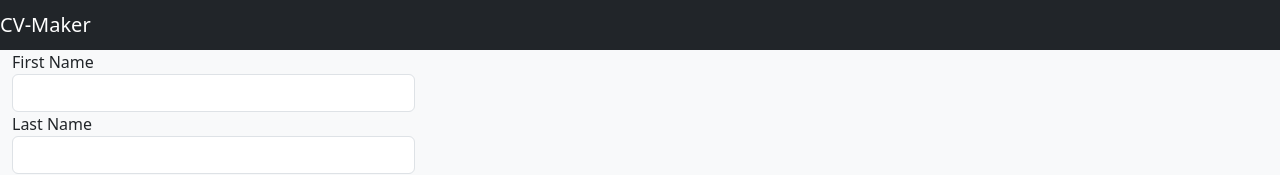
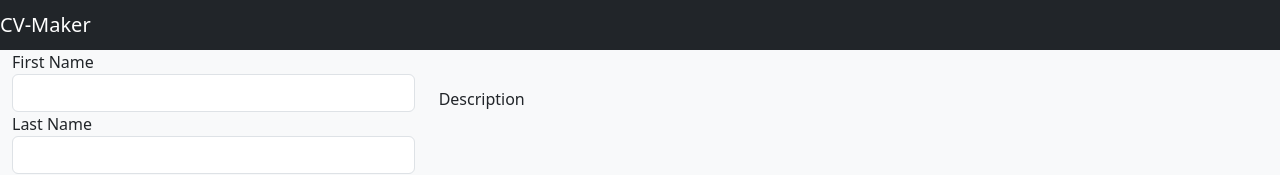
Before and after one commit to EnriqueB5310/cv-maker, a React (Create React App) app: page / in a window 1280 px wide. Shown: the top 175 px of the page. Built offline with nearby package versions, Linux system fonts and the light colour scheme.

Commit message:
Added state

```diff
--- a/src/App.js
+++ b/src/App.js
@@ -13,7 +13,7 @@ function App() {
 
 
   const [Exp, setExp] = useState(
-    {Position: "", Company: "", City: "", From: "", To: ""}
+    {FirstName: "", LastName: "", Address: "", Email: "", Description: "", Position: "", Company: "", City: "", From: "", To: "",}
 
   )
 
@@ -40,6 +40,7 @@ console.log(Exp)
    <div className='container-fluid bg-light'>
 <div className="row">
 <div className="col-4">
+
    <PersonalD
    handleChange= {handleChange}
    />
@@ -53,11 +54,15 @@ console.log(Exp)
   <div className="col-6">
 
 <FinalCV
-
+FirstName = {Exp.FirstName}
+LastName = {Exp.LastName}
+Address = {Exp.Address}
+Email = {Exp.Email}
+Description = {Exp.Description}
 Company = {Exp.Company}
 Position = {Exp.Position}
 City = {Exp.City}
-From = {Exp.from}
+From = {Exp.From}
 To = {Exp.To}
 
 />
--- a/src/components/FinalCV.js
+++ b/src/components/FinalCV.js
@@ -1,11 +1,24 @@
  import React from 'react'
 
- function FinalCV({Position, Company, City, From, To}) {
+ function FinalCV({FirstName, LastName, Address, Email, Description,Position, Company, City, From, To}) {
    return (
-     <div>
-      {Position}
-      {Company}
+    <div>
+     <div className= "d-flex justify-content-center pt-3">
+      <h4> {FirstName} {LastName} </h4>
 
+
+     </div>
+
+
+     <div className = "d-flex justify-content-center">
+
+        <p>{Email}</p>
+      <p>{Address}</p>
+
+
+     </div>
+
+     <h6>Description</h6>
      </div>
    )
  }
--- a/src/components/PersonalD.js
+++ b/src/components/PersonalD.js
@@ -7,31 +7,31 @@ function PersonalD({handleChange}) {
 
 <div className="htmlForm-group">
 <label htmlForm="FirstName">First Name</label>
-<input type="text" className="form-control" id="firstName"></input>
+<input type="text" className="form-control" id="FirstName" name="FirstName" onChange = {handleChange}></input>
 
 </div>
 
 <div className="htmlForm-group">
 <label htmlForm="LastName">Last Name </label>
-<input type="LastName" className="form-control" id="LastName"></input>
+<input type="LastName" className="form-control" id="LastName" name="LastName" onChange = {handleChange} ></input>
 
 </div>
 
 <div className="htmlForm-group">
 <label htmlform="Address">Address </label>
-<input type="text" className="form-control" id="Address"></input>
+<input type="text" className="form-control" id="Address" name="Address" onChange = {handleChange}></input>
 
 </div>
 
 <div className="htmlForm-group">
 <label htmlForm="LastName">Email </label>
-<input type="text" className="form-control" id="Email"></input>
+<input type="text" className="form-control" id="Email" name="Email" onChange = {handleChange}></input>
 
 </div>
 
 <div className="htmlForm-group">
 <label htmlForm="LastName">Description  </label>
-<input type="text" className="form-control" id="Description"></input>
+<input type="text" className="form-control" id="Description" name="Description" onChange = {handleChange}></input>
 
 </div>
 
```
